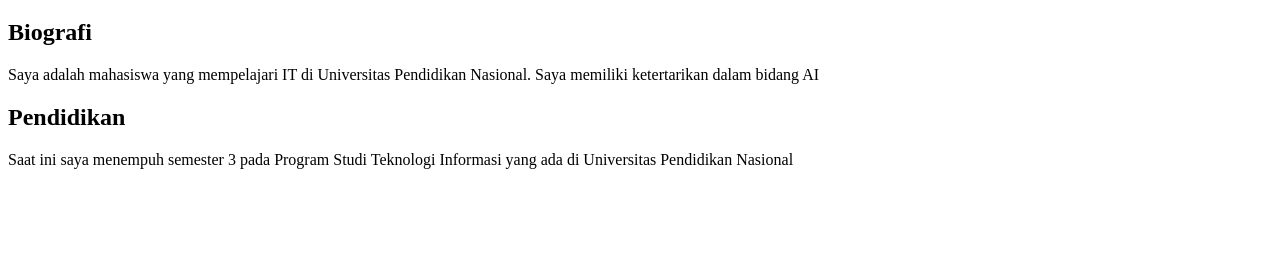
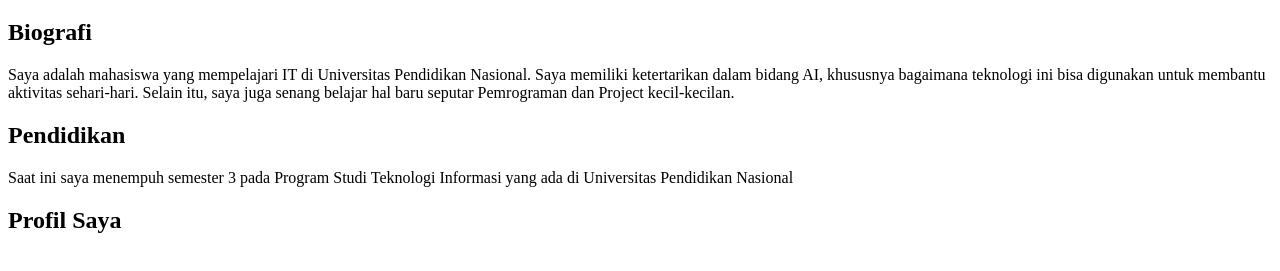
Before and after one commit to nimaw20/html.nima, a plain HTML site: page biodata/biodata_nima.html in a window 1280 px wide. Shown: the part 61-332 px from the top of the page. Drawn offline with Linux system fonts and the light colour scheme.

Commit message:
memperbaiki paragraf biografi

```diff
--- a/biodata/biodata_nima.html
+++ b/biodata/biodata_nima.html
@@ -12,8 +12,11 @@
         <!-- Subjudul Biografi-->
         <h2>Biografi</h2>
         <!--- Paragraf Biografi-->
-        <p>Saya adalah mahasiswa yang mempelajari IT di Universitas Pendidikan Nasional. Saya memiliki ketertarikan dalam bidang AI</p>
+        <p>Saya adalah mahasiswa yang mempelajari IT di Universitas Pendidikan Nasional. Saya memiliki ketertarikan dalam bidang AI, khususnya bagaimana teknologi ini bisa digunakan untuk membantu aktivitas sehari-hari. Selain itu, saya juga senang belajar hal baru seputar Pemrograman dan Project kecil-kecilan.</p>
         <!-- Subjudul Pendidikan-->
         <h2>Pendidikan</h2>
         <!-- Paragraf Pendidikan-->
         <p>Saat ini saya menempuh semester 3 pada Program Studi Teknologi Informasi yang ada di Universitas Pendidikan Nasional</p>
+
+        <!-- Menyisipkan Gambar-->
+        <h2>Profil Saya</h2>
```
Also changed, not shown: biodata/foto nima.jpg (added).
